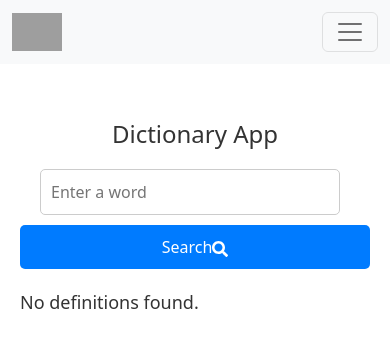
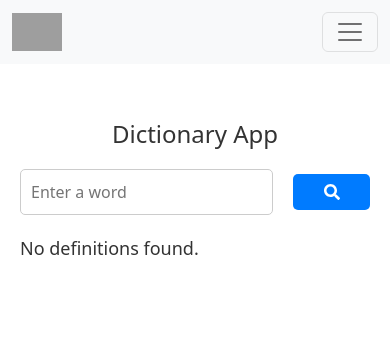
Before and after one commit to AdeAdex/multi-app-suite-client-side, a React (Vite) app: page /dictionary in a window 390 px wide. Shown: the top 348 px of the page. Built offline with nearby package versions, Linux system fonts and the light colour scheme; grey boxes are pictures that could not be loaded.

Commit message:
Working on the project perfection

```diff
--- a/src/App.css
+++ b/src/App.css
@@ -20,11 +20,6 @@
   font-size: 18px;
   color: #333; /* Text color for the message */
 }
-
-
-
-
-
 
 /* Center the quiz section on large screens */
 .quiz-section {
@@ -98,20 +93,6 @@
   color: #333;
 }
 
-
-
-
-
-
-
-
-
-
-
-
-
-
-
 /* DictionaryApp.css */
 
 .dictionary-app {
@@ -182,16 +163,23 @@ input[type="text"] {
   color: #333;
 }
 
-
-
-
 @media (max-width: 768px) {
   .search-bar {
-    flex-direction: column; /* Stack elements vertically */
-    gap: 10px; /* Add some spacing between input and button */
+    gap: 10px;
   }
 
   .search-button {
-    width: 100%; /* Make the button full-width */
+    width: 30%;
+    display: flex;
+    align-items: center;
+    justify-content: center;
+  }
+
+  .search-text {
+    display: none;
+  }
+
+  .search-icon {
+    display: inline-block;
   }
 }
--- a/src/DictionaryApp.jsx
+++ b/src/DictionaryApp.jsx
@@ -1,7 +1,6 @@
 import axios from "axios";
 import React, { useState, useEffect } from "react";
-import { FaSearch } from 'react-icons/fa';
-
+import { FaSearch } from "react-icons/fa";
 
 const DictionaryApp = () => {
   const [word, setWord] = useState("");
@@ -55,8 +54,14 @@ const DictionaryApp = () => {
           onChange={(e) => setWord(e.target.value)}
         />
         <button className="search-button" onClick={fetchData}>
+          {window.innerWidth <= 768 ? (
+            <FaSearch className="search-icon" />
+          ) : (
+            <>
               <span className="search-text">Search</span>
               <FaSearch className="search-icon" />
+            </>
+          )}
         </button>
       </div>
 
```
Also changed, not shown: 1 other file (tests, documents, lock files or other folders). Lines whose indentation alone changed are shown as unchanged.
